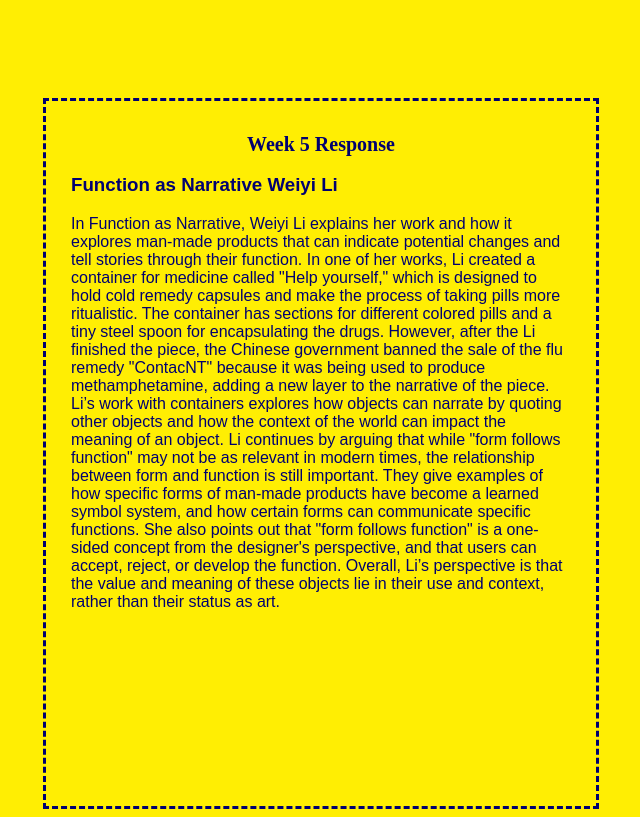
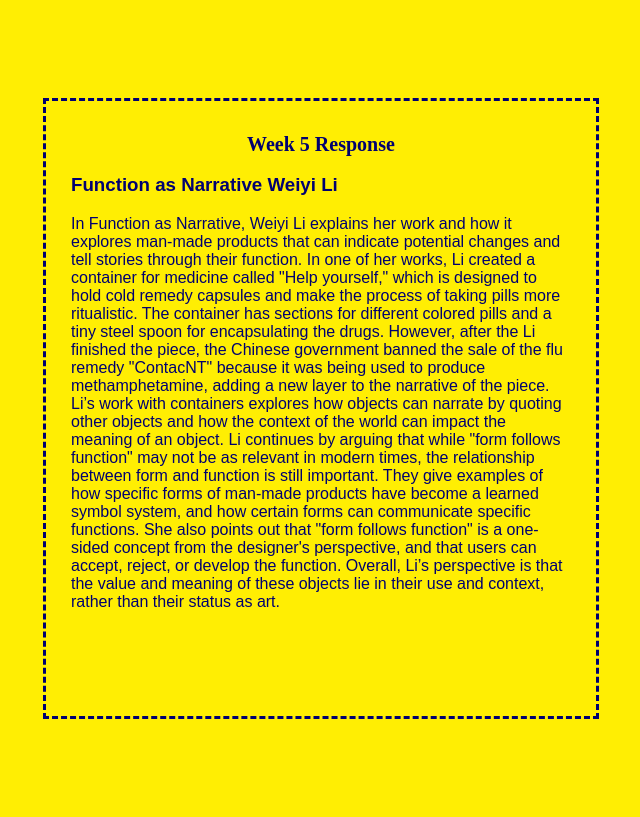
Before and after one commit to e1nsim/core-2-int-lab, a website built with Parcel: page webtype-intro/reading-responses/index.html in a window 1280 px wide. Shown: the part 2880-3697 px from the top of the page, without its empty margins (45-685 px from the left). After the commit the page ends 3607 px from the top, so only its background shows below. Built offline with nearby package versions, Linux system fonts and the light colour scheme; a web font is replaced by a local one.

Commit message:
Update main.css

```diff
--- a/webtype-intro/reading-responses/main.css
+++ b/webtype-intro/reading-responses/main.css
@@ -95,7 +95,7 @@ h2 {
     grid-column-end: 2;
     grid-row-start: 6;
     grid-row-end: 7;
-    padding: 15px 25px 190px;
+    padding: 15px 25px 100px;
     color: rgb(0, 0, 112);
     border-style: dashed;
     border-color: rgb(0, 0, 112);
```
